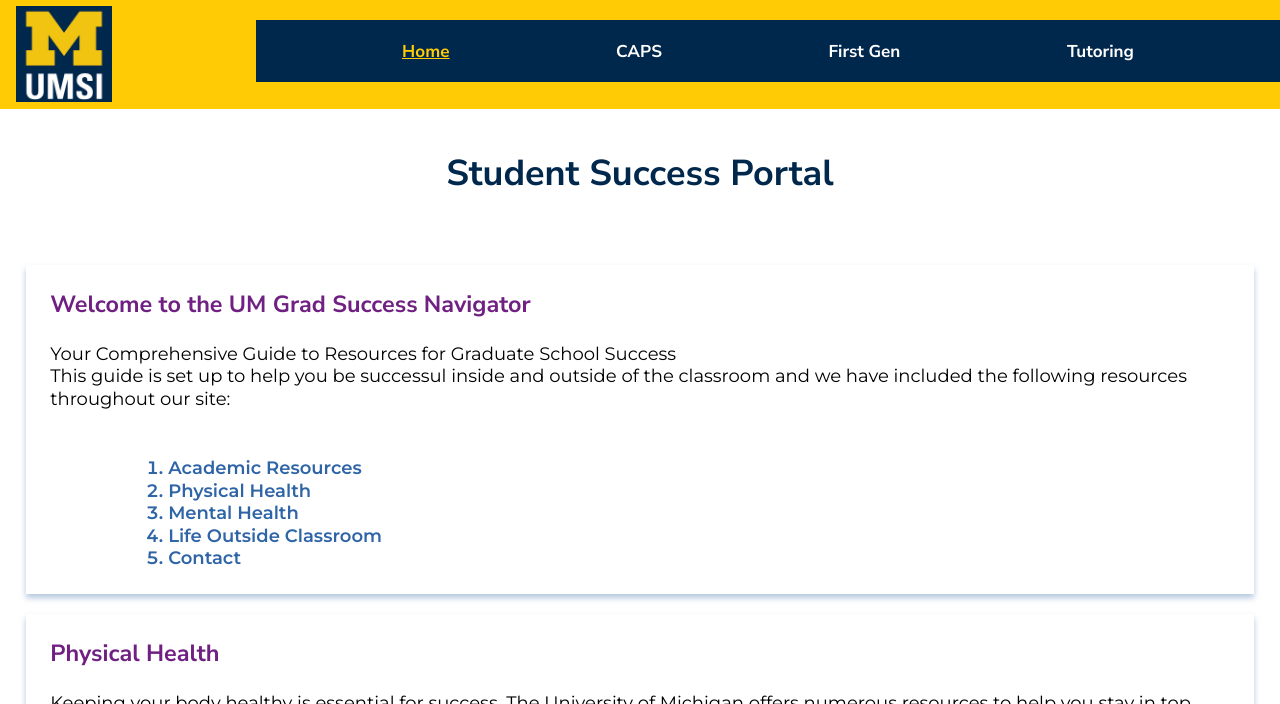
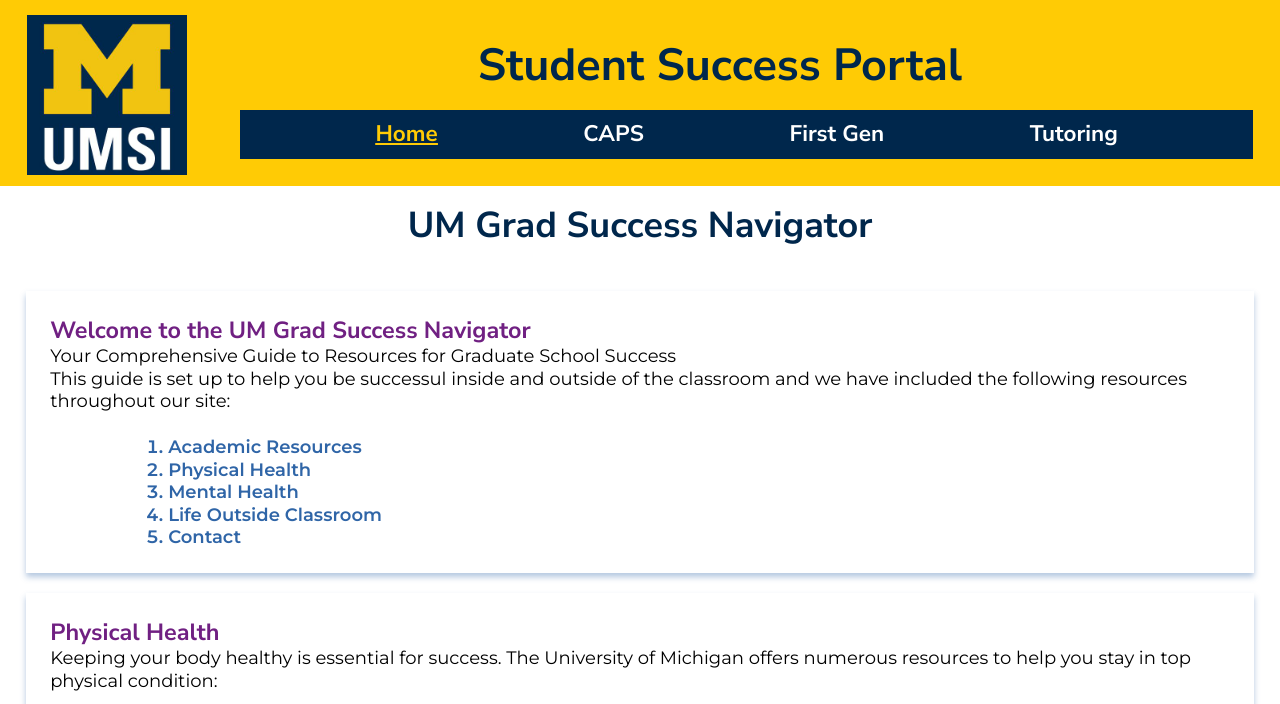
Before and after one commit to sammersaeed/client_project_w25, a plain HTML site: page index.html in a window 1280 px wide. Shown: the top 704 px of the page. Drawn offline with Linux system fonts and the light colour scheme.

Commit message:
Tablet View Complete, 404 page not styled yet

```diff
--- a/css/style.css
+++ b/css/style.css
@@ -327,20 +327,27 @@
         gap: 15px;
         padding: 2%;
     } */
-
+    p{
+        padding-bottom: 0%;
+    }
 
     .header-container {
-        display: flex;
+        display: grid;
+        grid-template-columns: 1fr 5fr; /* Two equal columns */
         /* align-items: center; Align logo and nav vertically */
         justify-content: space-between; /* Space between logo and nav */
         padding: 0 0 0.5% 0; /* Adjust padding */
         background-color: #FFCB05;
         font-family: "Nunito Sans", sans-serif;
+
     }
 
     .logo{
         display: inline;
-        width: 10%;
+        /* width: 10%; */
+        width: 100%;
+        grid-column: 1 / span 1; /* Logo in the first column */
+        grid-row: 1 / span 2; /* Logo in the first row */
     }
     .logo img{
         width: 75%;
@@ -348,12 +355,16 @@
     }
 
     nav {
+        grid-column: 2 / span 4;
+        grid-row: 2;
         display: inline;
-        width: 80%;
+        width: 95%;
         background-color: #00274C;
         /* text-align: center; */
-        font-size: 95%;
-        /* align-self: last baseline;*?
+        font-size: 125%;
+         /* align-self: last baseline; */
+        justify-self: center;
+        margin-bottom: 2%;
     }
 
     /* Make the nav bar inline */
@@ -377,6 +388,21 @@
         color: #ffffff;
         font-weight: bold;
         text-decoration: none;
+    }
+
+    .page-title {
+        grid-column: 2 / span 4; /* Logo in the first column */
+        grid-row: 1;
+        width: 95%;
+        display: inline;
+        font-size: 250%;
+        font-family: "Nunito Sans", sans-serif;
+        line-height: 1.5;
+        padding: 3% 0 1% 0;
+        text-align: center;
+        color: #00274C;
+        font-weight: 700;
+        /* justify-self: center;  */
     }
 
     h1 {
@@ -497,7 +523,7 @@
 
     .physical-health img {
         width: 100%;
-        height: 450px; /* or whatever height you prefer */
+        height: 200px; /*or whatever height you prefer*/
         object-fit: cover;
         display: block;
         padding-top: 1%
--- a/index.html
+++ b/index.html
@@ -19,7 +19,7 @@
             <a href="index.html" class="logo">
             <img id="logo" src="images/UMSI_signature_vertical_informal_solidblue.jpg" alt="UMSI Logo">
             </a>
-
+            <div class="page-title">Student Success Portal</div>
             <nav>
                 <ul>
                     <li class="current"><a href = "index.html" class="current">Home</a></li>
@@ -30,7 +30,7 @@
             </nav>
 
         </div>
-        <h1>Student Success Portal</h1>
+        <h1>UM Grad Success Navigator</h1>
     </header>
     <main id="main" class="container">
         <section class="welcome">
```
Also changed, not shown: caps.html (+1 -0 lines), firstgen.html (+1 -0 lines), tutoring.html (+1 -0 lines).
